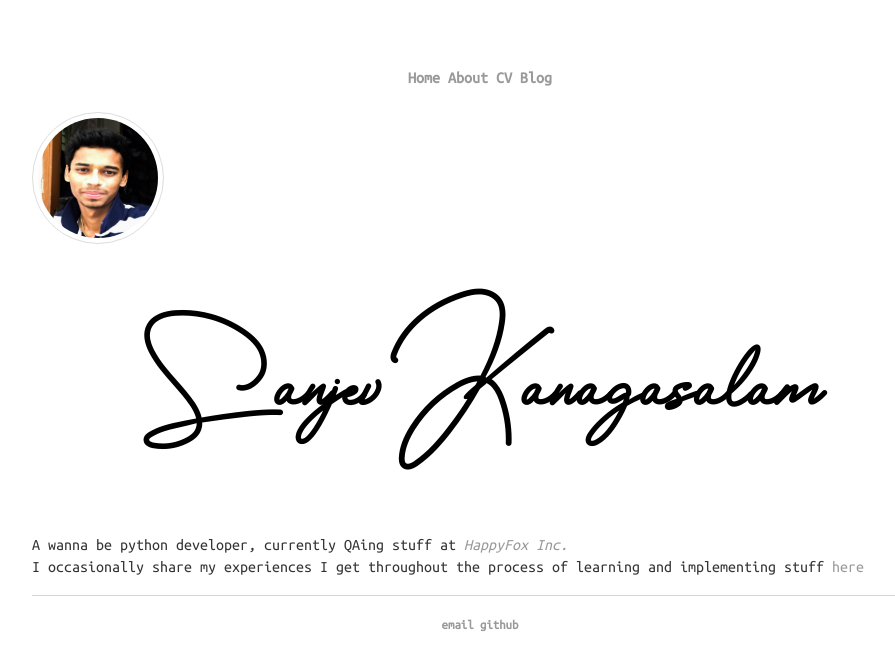
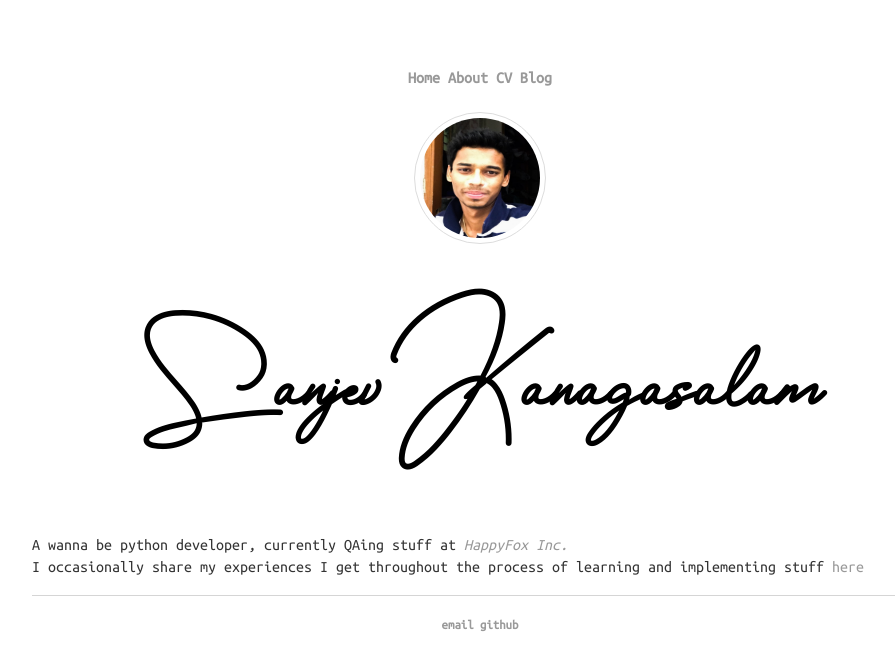
Before and after one commit to sanjevk/portfolio, a Jekyll site: the page built from index.html, in a window 1280 px wide. Shown: the top 670 px of the page, without its empty margins (160-1055 px from the left). Built offline with Jekyll 4.4.1, drawn with Linux system fonts in a browser that asks for light colours.

Commit message:
Update index.html

```diff
--- a/index.html
+++ b/index.html
@@ -3,7 +3,7 @@ layout: default
 title: Sanjev Kanagasalam
 ---
 <div class="blurb">
-	<a href="/home" class="display_picture_link"><img src="/photos/avatar.JPG" alt="Avatar" class="display_picture"></a>
+	<p class="align_center"><a href="/home" class="display_picture_link"><img src="/photos/avatar.JPG" alt="Avatar" class="display_picture"></a></p>
 	<h1 class="my_name">Sanjev Kanagasalam</h1>
 	<p class="about_me">A wanna be python developer, currently QAing stuff at <em><a href="https://www.happyfox.com">HappyFox Inc.</a></em> <br>I occasionally share my experiences I get throughout the process of learning and implementing stuff <a href="/blog">here</a></p>
 </div><!-- /.blurb -->
```
